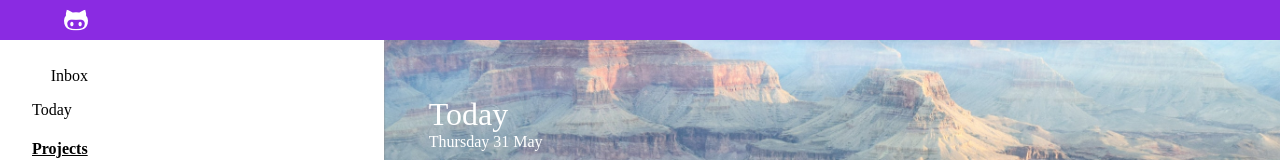
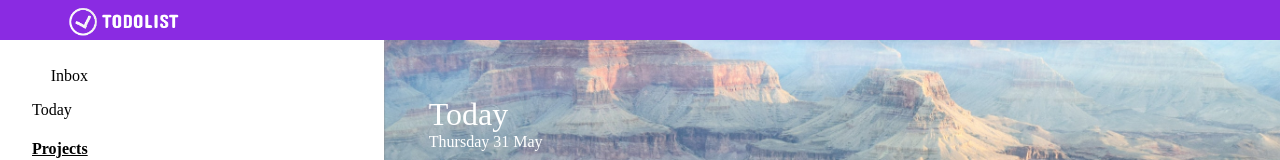
Before and after one commit to tfb34/grit, a website built with webpack: page dist/index.html in a window 1280 px wide. Shown: the top 160 px of the page. Built offline with nearby package versions, Linux system fonts and the light colour scheme.

Commit message:
Add new logo

```diff
--- a/custom.css
+++ b/custom.css
@@ -152,6 +152,11 @@ header #date{
 	display: none;
 	margin-left: 5%;
 	margin-top: 0.5em;
+}
+#logo img{
+	height:45px;
+	position: absolute;
+	top:0;
 }
 #menu-button{
 	width: 50px;
```
Also changed, not shown: assets/todo-logo.png (added), dist/index.html.
